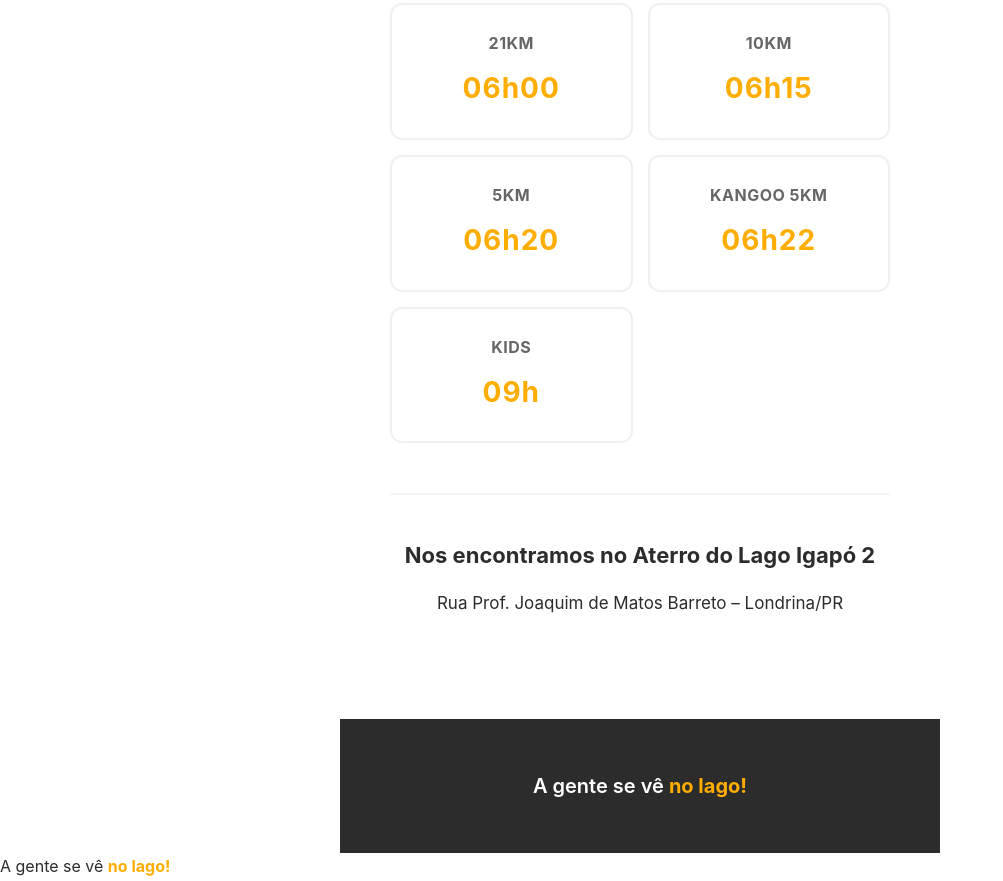
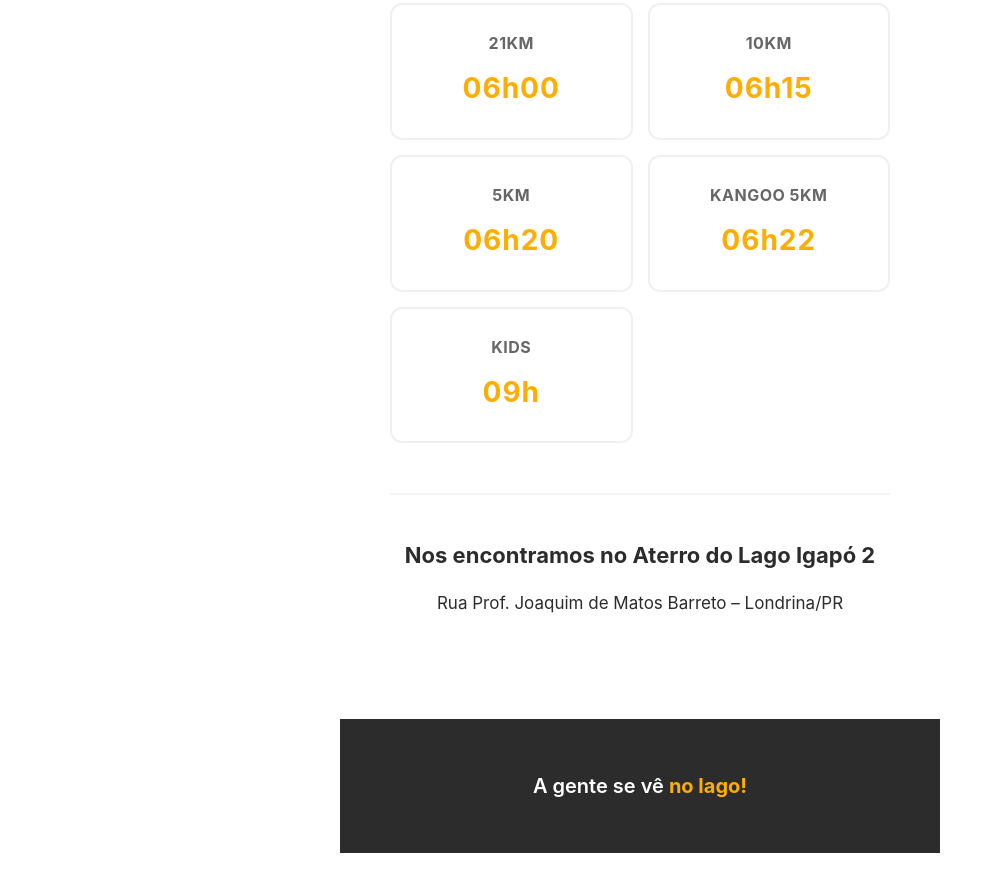
Before and after one commit to Ritabatista/run_vespera-do-evento, a plain HTML site: page index.html in a window 1280 px wide. Shown: the part 1427-2308 px from the top of the page, without its empty margins (0-1003 px from the left). After the commit the page ends 2280 px from the top, so only its background shows below. Drawn offline with Linux system fonts and the light colour scheme.

Commit message:
Update index.html

```diff
--- a/index.html
+++ b/index.html
@@ -446,8 +446,3 @@
     </div>
 </body>
 </html>
-            A gente se vê <span class="footer-accent">no lago!</span>
-        </div>
-    </div>
-</body>
-</html>
```
